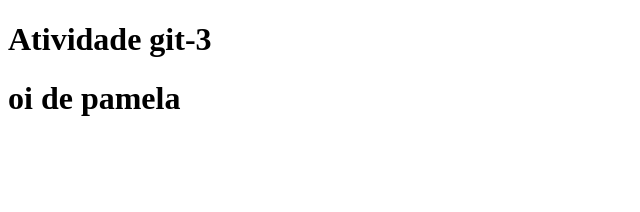
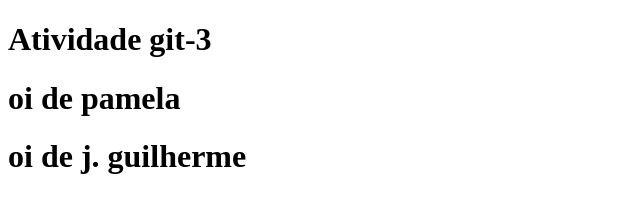
Before and after one commit to pamelagabri/AT-GIT, a plain HTML site: page index.html in a window 1280 px wide. Shown: the whole page, without its empty margins (0-640 px from the left). Drawn offline with Linux system fonts and the light colour scheme.

Commit message:
att index

```diff
--- a/index.html
+++ b/index.html
@@ -9,5 +9,6 @@
 <body>
     <h1>Atividade git-3</h1>
     <h1>oi de pamela</h1>
+    <h1>oi de j. guilherme</h1>
 </body>
 </html>
```
